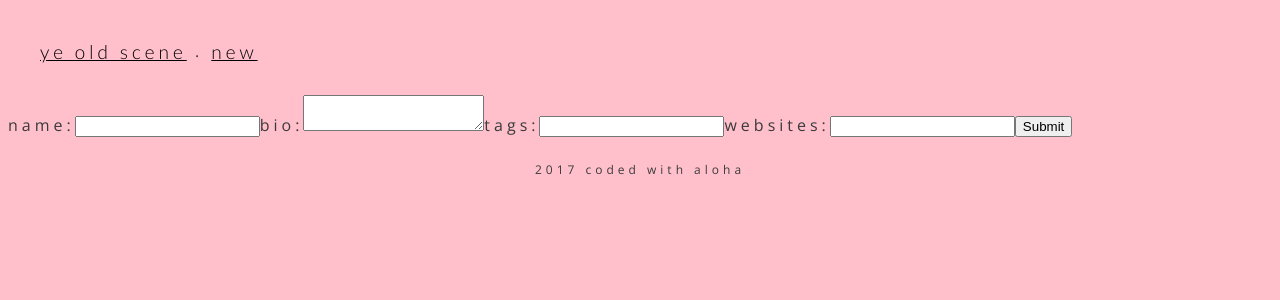
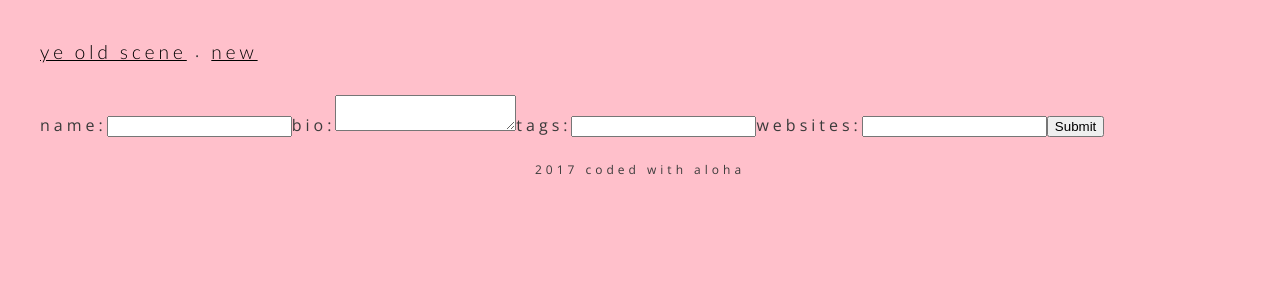
Before and after one commit to sgnl/ye-olde-scene, a Next.js app: page /new in a window 1280 px wide. Shown: the top 300 px of the page. Built offline with nearby package versions, Linux system fonts and the light colour scheme.

Commit message:
💅 - adds container to new page

```diff
--- a/components/filter.js
+++ b/components/filter.js
@@ -2,5 +2,5 @@
 import { filterStyle, filterInputStyle } from '../styles'
 
 export default () => <form {...filterStyle}>
-  <input {...filterInputStyle} focus={true} placeholder="search for something..." />
+  <input {...filterInputStyle} placeholder="search for something..." />
 </form>
--- a/pages/new.js
+++ b/pages/new.js
@@ -1,10 +1,11 @@
 
 import Layout from '../components/layout'
+import { newFormStyle } from '../styles'
 
 export default () => {
   return (
     <Layout>
-      <form>
+      <form { ...newFormStyle }>
         <label>
           name:
           <input type="text" name="name" />
--- a/styles/index.js
+++ b/styles/index.js
@@ -22,7 +22,7 @@ export let gridStyle = css(container, {
 
 export let cardStyle = css({
   flex: '0 1 25%',
-  // backgroundColor: '#555',
+  backgroundColor: 'salmon',
   padding: '1em',
   minHeight: '220px',
   margin: '0 0 1em 0',
@@ -50,6 +50,10 @@ export let filterInputStyle = css({
   }
 })
 
+export let newFormStyle = css(container, {
+
+})
+
 export let footerStyle = css(container, {
   display: 'flex',
   justifyContent: 'center',
```
